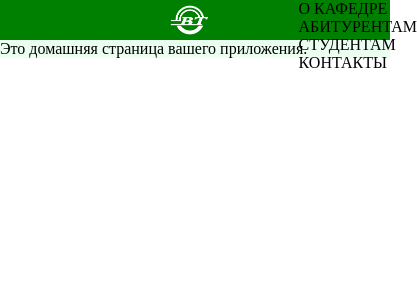
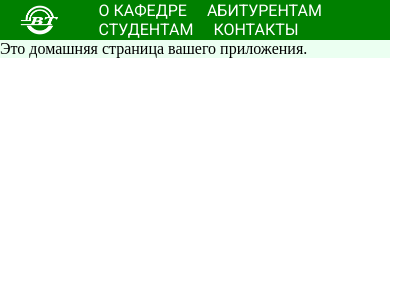
Before and after one commit to SyleeSFY/VT, a React (Create React App) app: page / in a window 390 px wide. Shown: the top 300 px of the page, 417 px wide, since content can reach past the window. Built offline with nearby package versions, Linux system fonts and the light colour scheme.

Commit message:
Верста Nav

```diff
--- a/public/index.html
+++ b/public/index.html
@@ -1,20 +1,23 @@
 <!DOCTYPE html>
 <html lang="en">
+
 <head>
   <meta charset="utf-8" />
   <link rel="icon" href="%PUBLIC_URL%/favicon.ico" />
   <meta name="viewport" content="width=device-width, initial-scale=1" />
   <meta name="theme-color" content="#000000" />
-    <meta
-      name="description"
-      content="Web site created using create-react-app"
-    />
+  <meta name="description" content="Web site created using create-react-app" />
   <link rel="apple-touch-icon" href="%PUBLIC_URL%/logo192.png" />
 
 
   <link rel="manifest" href="%PUBLIC_URL%/manifest.json" />
+  <link rel="preconnect" href="https://fonts.googleapis.com">
+  <link rel="preconnect" href="https://fonts.gstatic.com" crossorigin>
+  <link href="https://fonts.googleapis.com/css2?family=Roboto:ital,wght@0,100..900;1,100..900&display=swap"
+    rel="stylesheet">
   <title>React App</title>
 </head>
+
 <body>
   <noscript>You need to enable JavaScript to run this app.</noscript>
 
@@ -22,4 +25,5 @@
 
 
 </body>
+
 </html>
--- a/src/pages/nav/nav.css
+++ b/src/pages/nav/nav.css
@@ -9,16 +9,43 @@
 }
 
 .NavBarIMG {
-
+    margin-top: auto;
+    margin-bottom: auto;
     width: 40px;
     height: 30px;
+    padding-left: 170px;
+}
+
+
+
+.NavMenu {
+    margin-left: 90px;
     margin-top: auto;
     margin-bottom: auto;
-    padding-left: 170px;
+    display: flex;
 }
-.NavMenu{
-    margin-left: 90px;
+
+.NavMenu li {
+
+    color: white;
+    display: inline-block;
+    font-family: "Roboto", sans-serif;
+    font-weight: 400;
+    font-size: 20px;
+    margin-right: 45px;
+
+
 }
-li{
-    display: inline-block;
+@media (max-width: 1050px) {
+    .NavBarIMG {
+        padding-left: 20px;
+    }
+
+    .NavMenu {
+        margin-left: 40px;
+    }
+    .NavMenu li {
+    margin-right: 20px;
+    font-size: 16px;
 }
+}
--- a/src/pages/nav/nav.jsx
+++ b/src/pages/nav/nav.jsx
@@ -6,10 +6,13 @@
         <div className='NavBar'>
             <img src={NavBarImage} alt="Navigation Bar" className='NavBarIMG' />
             <div className='NavMenu'>
+                <ul>
                 <li>О КАФЕДРЕ</li>
                 <li>АБИТУРЕНТАМ</li>
                 <li>СТУДЕНТАМ</li>
                 <li>КОНТАКТЫ</li>
+                </ul>
+
             </div>
         </div>
     )
--- a/src/styles/index.css
+++ b/src/styles/index.css
@@ -13,7 +13,7 @@
 }
 .container {
   width: 100%;
-  max-width: 1600px;
+  max-width: 1400px;
   margin: 0 auto;
   padding: 0 15px;
   box-sizing: border-box;
```
Lines whose indentation alone changed are shown as unchanged.
